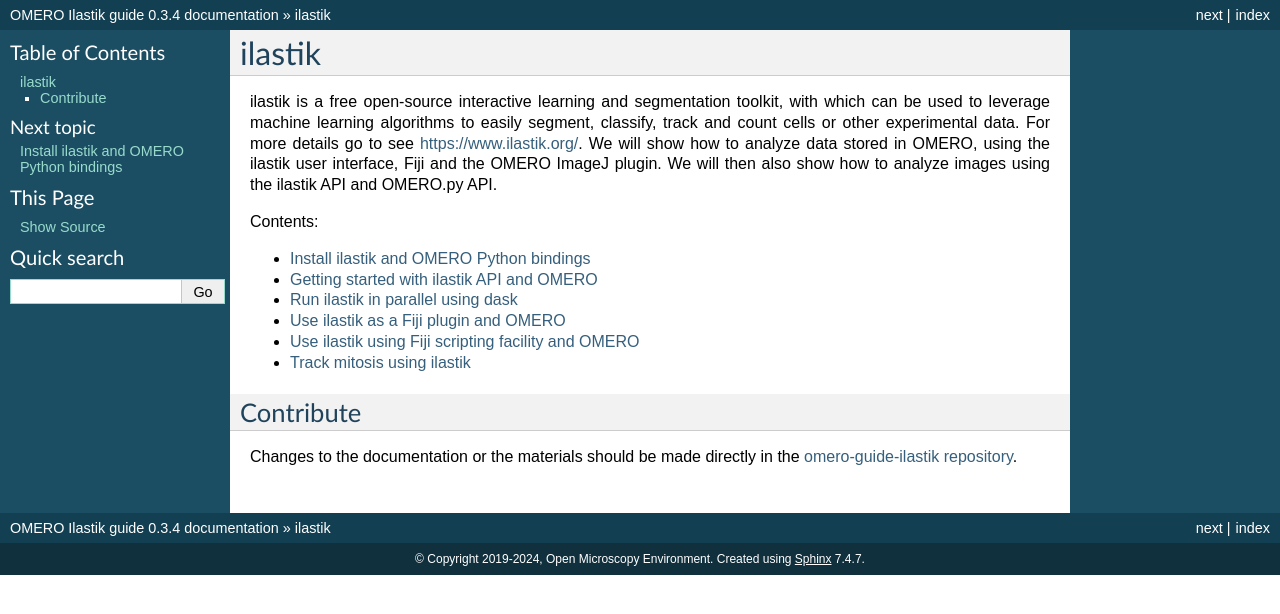
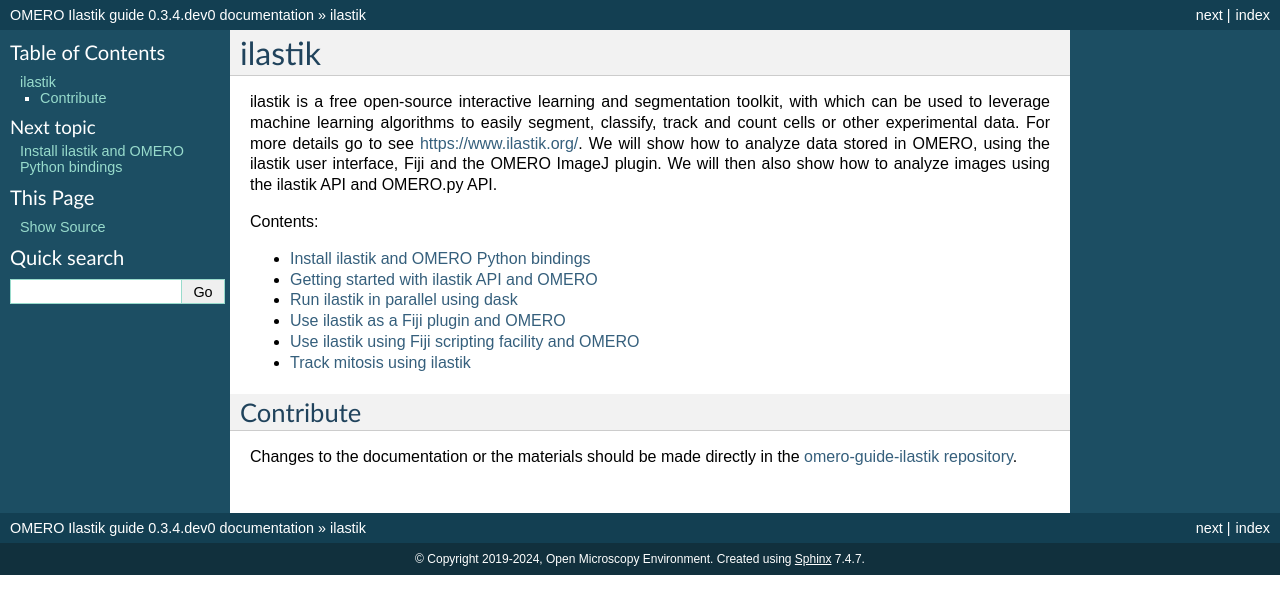
Before and after one commit to ome/omero-guide-ilastik, a Sphinx documentation site: the page built from docs/index.rst, in a window 1280 px wide. Shown: the top 614 px of the page. Built offline with Sphinx 7.4.7, drawn with Linux system fonts in a browser that asks for light colours.

Commit message:
Revert to dev

```diff
--- a/docs/conf.py
+++ b/docs/conf.py
@@ -57,7 +57,7 @@ copyright = u'2019-2024, Open Microscopy Environment'
 # built documents.
 #
 # The short X.Y version.
-version = '0.3.4'
+version = '0.3.4.dev0'
 # The full version, including alpha/beta/rc tags.
 release = version
 
```
